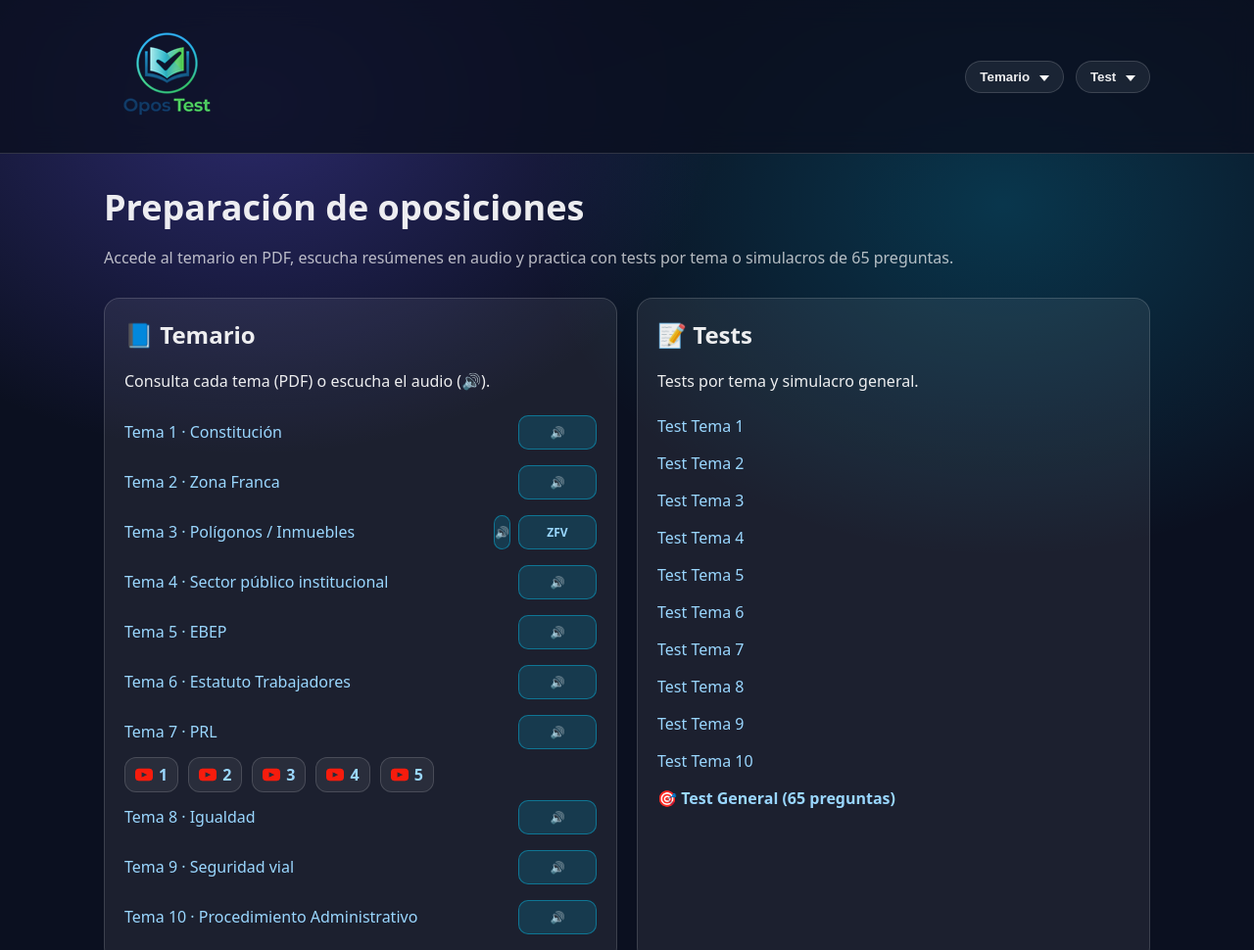
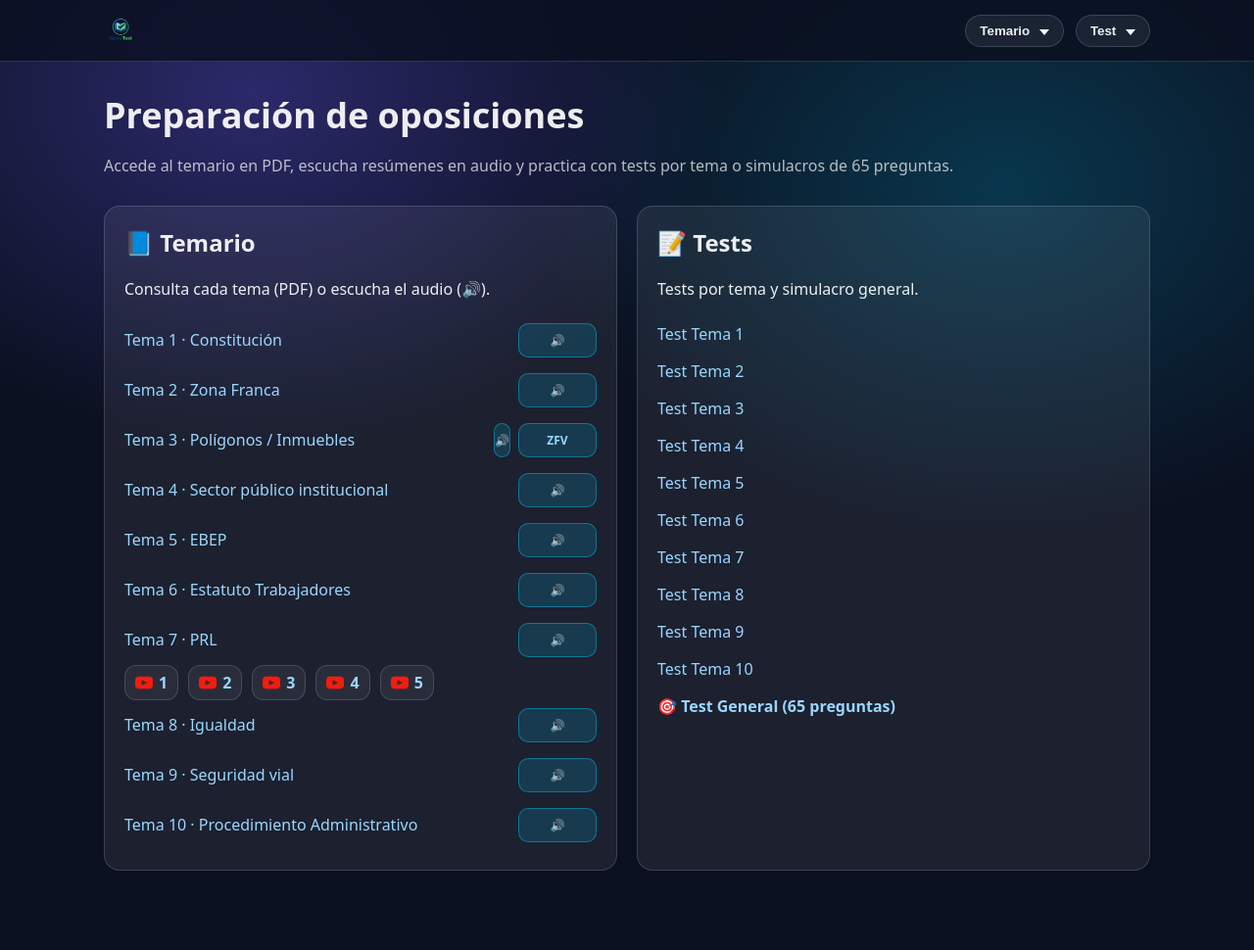
Before and after one commit to xoxeli83/opos-test, a plain HTML site: page public/index.html in a window 1280 px wide. Shown: the top 970 px of the page at 98% size. After the commit the page ends 949 px from the top, so only its background shows below. Drawn offline with Linux system fonts and the light colour scheme.

Commit message:
Update styles.css

```diff
--- a/public/styles.css
+++ b/public/styles.css
@@ -295,3 +295,10 @@ body{
   width:18px;
   height:18px;
 }
+
+.brand-logo{
+  height: 34px;          /* tamaño estable */
+  width: auto;           /* mantiene proporción */
+  object-fit: contain;
+  display: block;
+}
```
